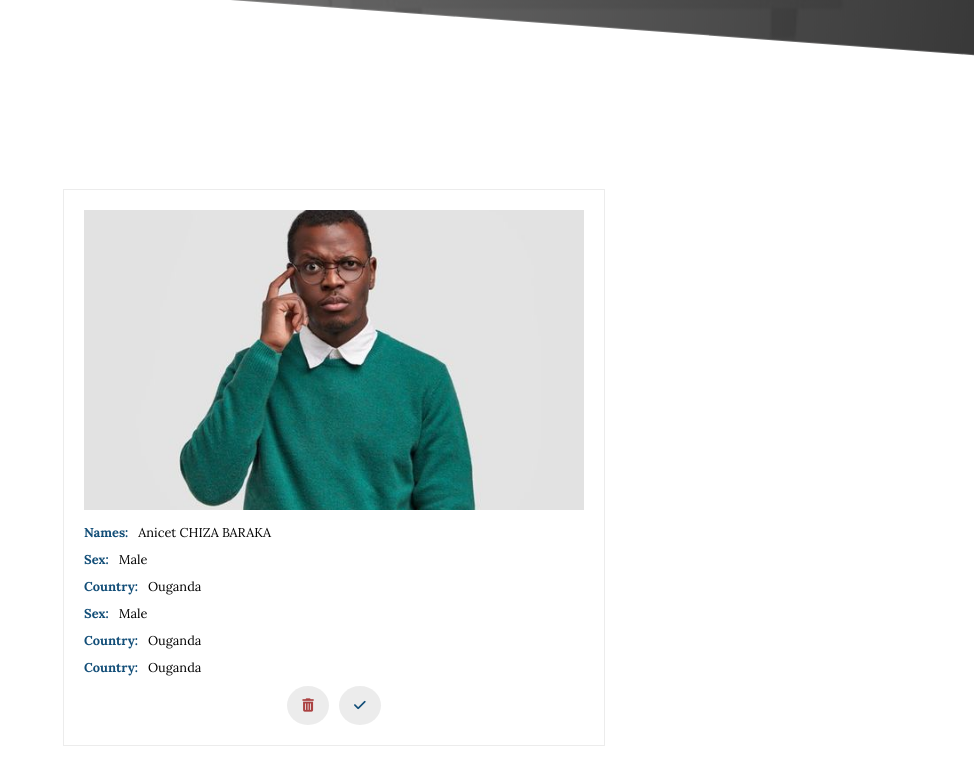
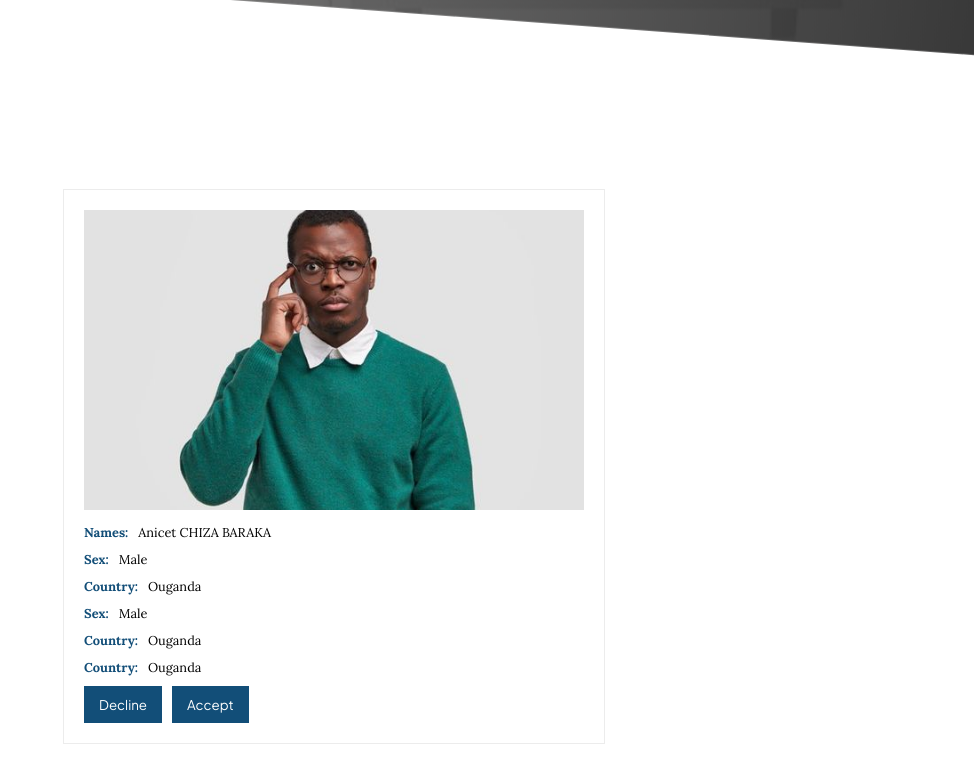
Before and after one commit to AnicetChiza/online-registration, a plain HTML site: page cadidatedetails.html in a window 1280 px wide. Shown: the part 371-1147 px from the top of the page, without its empty margins (306-1280 px from the left). Drawn offline with nearby package versions, Linux system fonts and the light colour scheme; a web font is replaced by a local one.

Commit message:
add to my repository

```diff
--- a/cadidatedetails.html
+++ b/cadidatedetails.html
@@ -60,9 +60,9 @@
                     <p>Country:</p>
                     <span>Ouganda</span>
                 </div>
-                <div class="buttons">
-                    <button><i class="fa-solid fa-trash-can delete"></i></button>
-                    <button><i class="fa-solid fa-check agree"></i></button>
+                <div class="feedback">
+                    <button>Decline</button>
+                    <button>Accept</button>
                 </div>
             </div>
         </div>
--- a/css/registration.css
+++ b/css/registration.css
@@ -255,6 +255,15 @@ form button {
     color: var(--blueColor);
 }
 
+.feedback button {
+    border: none;
+    outline: none;
+    padding: 10px 15px;
+    color: var(--whiteColor);
+    background-color: var(--blueColor);
+    font-family: "Plus Jakarta Sans", sans-serif;
+}
+
 
 /* MEDIA QUERY FOR REGISTRATION */
 
```
